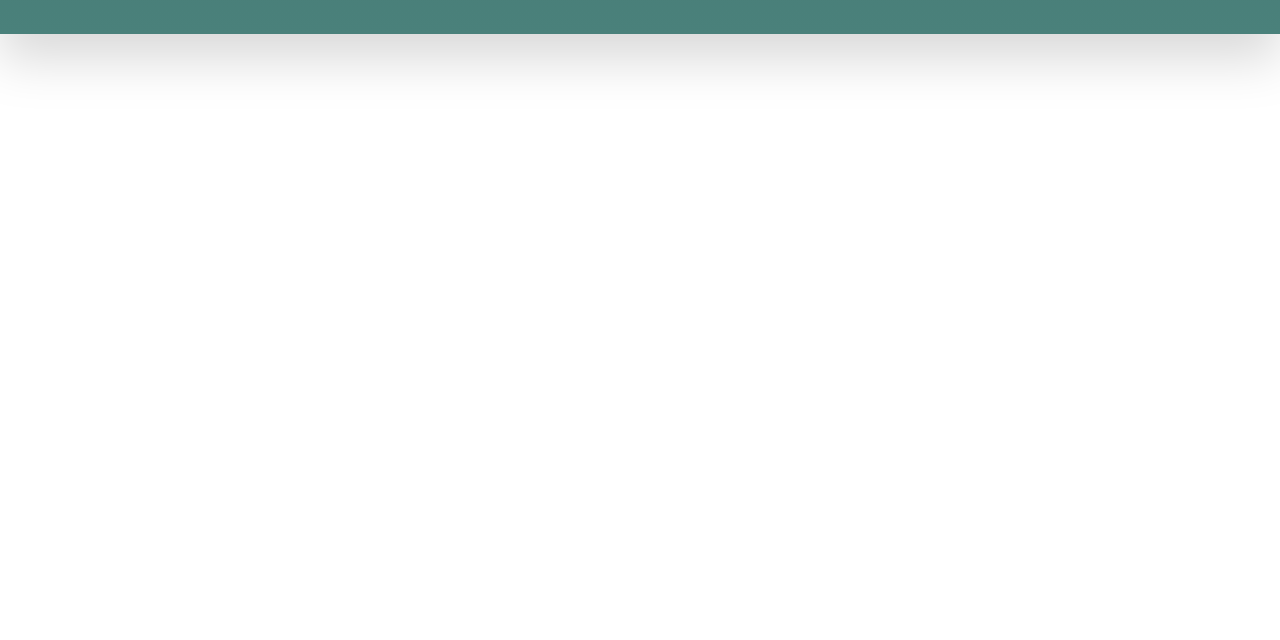
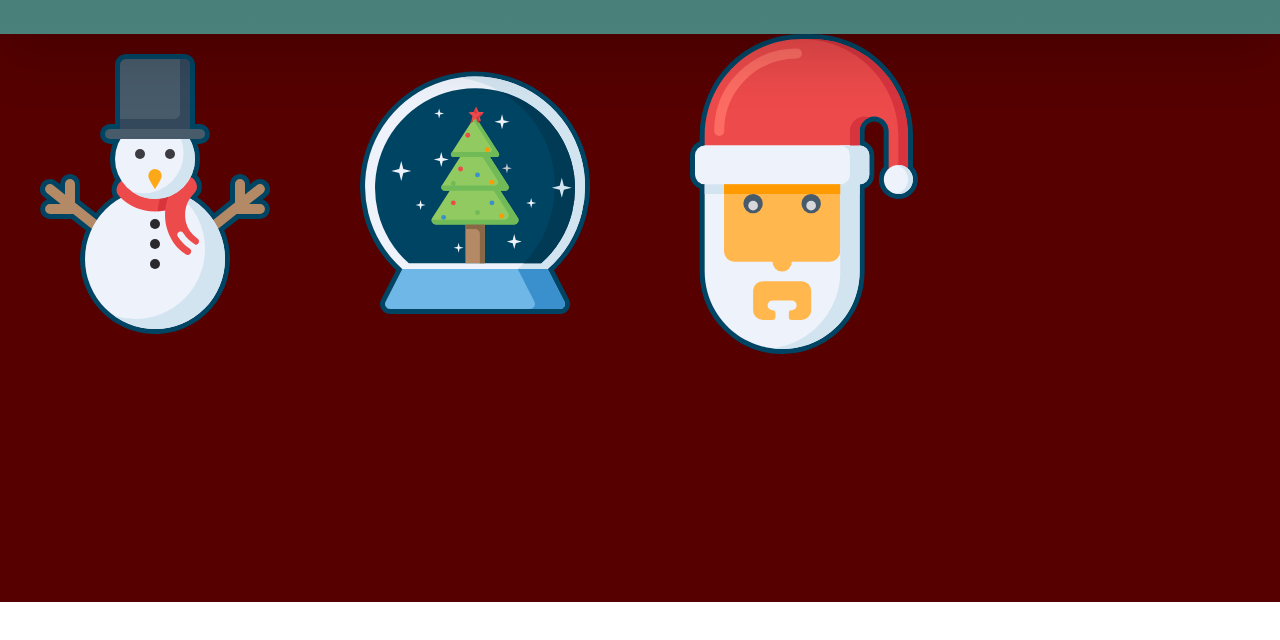
Before and after one commit to dmwellsSDBD/Christmas2024, a website: page src/index.html in a window 1280 px wide. Shown: the part 2486-3126 px from the top of the page. Before the commit the page ends 2920 px from the top, so only its background shows below. Drawn offline with nearby package versions, Linux system fonts and the light colour scheme; a web font is replaced by a local one.

Commit message:
Thursday afternoon

```diff
--- a/src/index.html
+++ b/src/index.html
@@ -183,13 +183,25 @@
           </div>
         </div>
 
-        </div>
       </div>
-    </main>
+    </div>
+  </main>
 
-    <footer class="bg-white min-h-section p-9">
+  <div class="bg-dkRed min-h-section flex flex-row">
+    <div class="min-h-cards min-w-80 border-dkGreen">
+      <img src="img/snowman.svg" alt="A snowman graphic" class="min-w-80">
+    </div>
+    <div class="min-h-cards border-5 border-dkGreen">
+      <img src="img/christmas.svg" alt="A snow globe graphic" class="min-w-80">
+    </div>
+    <div class="min-h-cards border-5 border-dkGreen">
+      <img src="img/santa.svg" alt="A Santa graphic" class="min-w-80">
+    </div>
+  </div>
 
-    </footer>
+  <footer class="bg-white min-h-section p-9 border-t-8 border-dkRed">
+
+  </footer>
 
     <!--=============== CUSTOM JS ===============-->
     <script src="script.js"></script>
```
Also changed, not shown: src/img/christmas1.svg (renamed from src/img/christmas (1).svg), src/img/christmas2.svg (renamed from src/img/christmas (2).svg), src/output.css.
